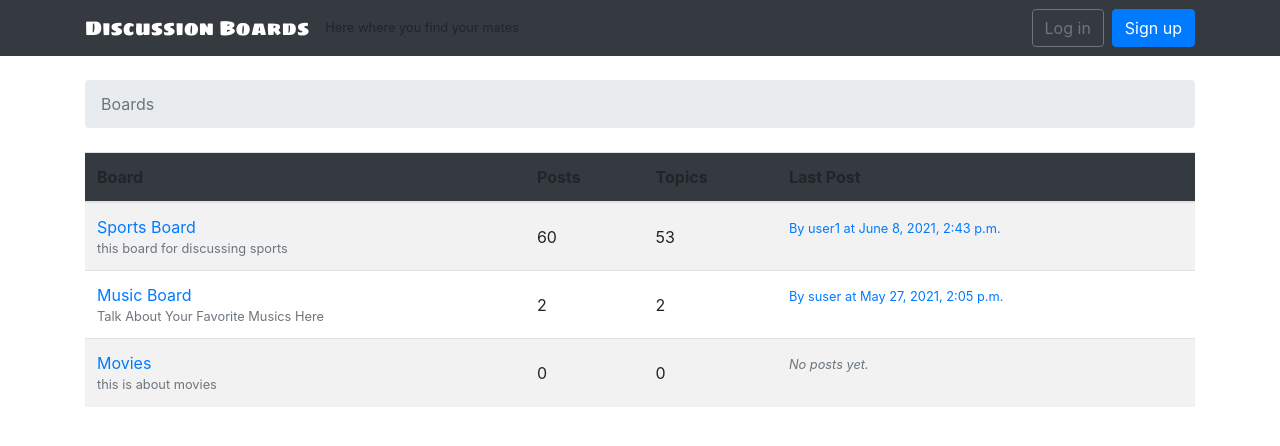
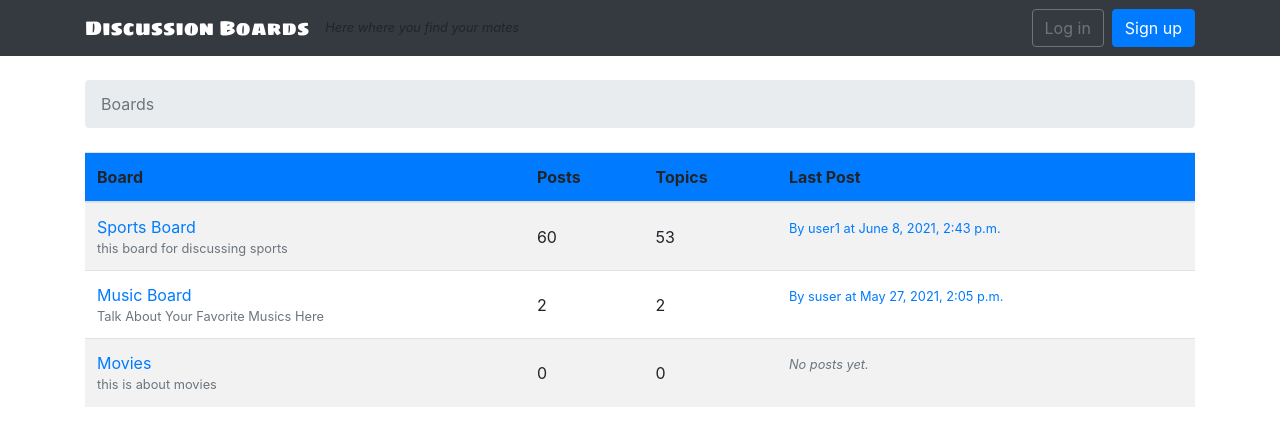
Before and after one commit to amd-nsr/d-boards, a Django app: page / in a window 1280 px wide. Shown: the top 446 px of the page. Run offline with Django 3.2, Linux system fonts and the light colour scheme; data comes from the database, SQL or seed files in the repository; some libraries are stand-ins or nearby versions.

Commit message:
font edit

```diff
--- a/templates/base.html
+++ b/templates/base.html
@@ -16,7 +16,7 @@
   <nav class="navbar navbar-expand-sm navbar-dark bg-dark">
     <div class="container">
       <a class="navbar-brand" href="{% url 'home' %}">Discussion Boards</a>
-      <small>Here where you find your mates</small>
+      <small class="text-reset small font-italic">Here where you find your mates</small>
       <button class="navbar-toggler" type="button" data-toggle="collapse" data-target="#mainMenu" aria-controls="mainMenu" aria-expanded="false" aria-label="Toggle navigation">
         <span class="navbar-toggler-icon"></span>
       </button>
--- a/templates/home.html
+++ b/templates/home.html
@@ -6,7 +6,7 @@
 
 {% block content %}
   <table class="table table-striped">
-    <thead class="thead-inverse bg-dark">
+    <thead class="thead-inverse bg-primary text-reset">
       <tr>
         <th>Board</th>
         <th>Posts</th>
--- a/templates/topics.html
+++ b/templates/topics.html
@@ -19,7 +19,7 @@
 
 <!-- the section below is a topics table -->
 <table class="table table-striped mb-4 ">
-  <thead class="thead-inverse bg-dark">
+  <thead class="thead-invers bg-primary text-reset">
     <tr>
       <th>Topic</th>
       <th>Starter</th>
```
